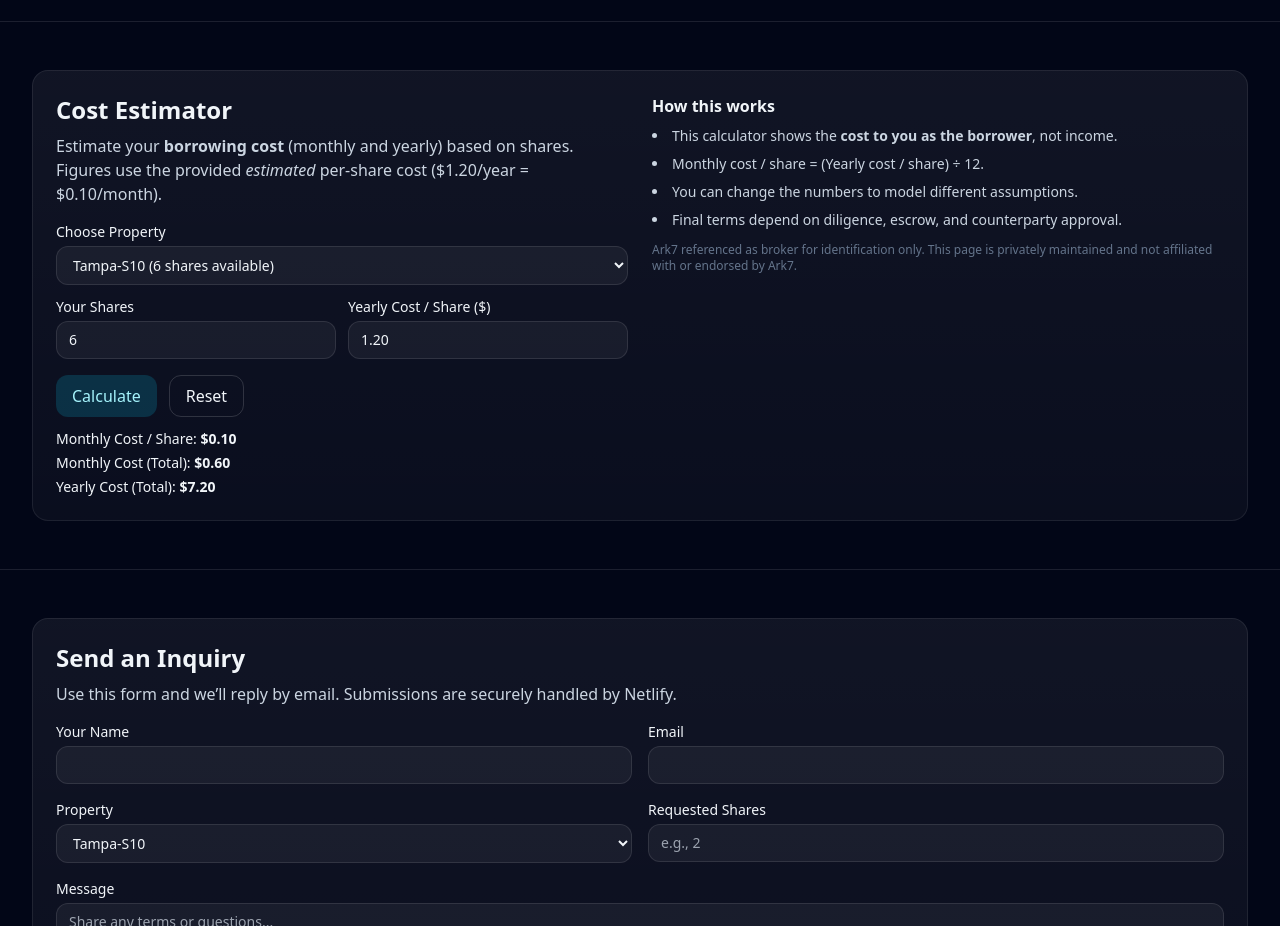
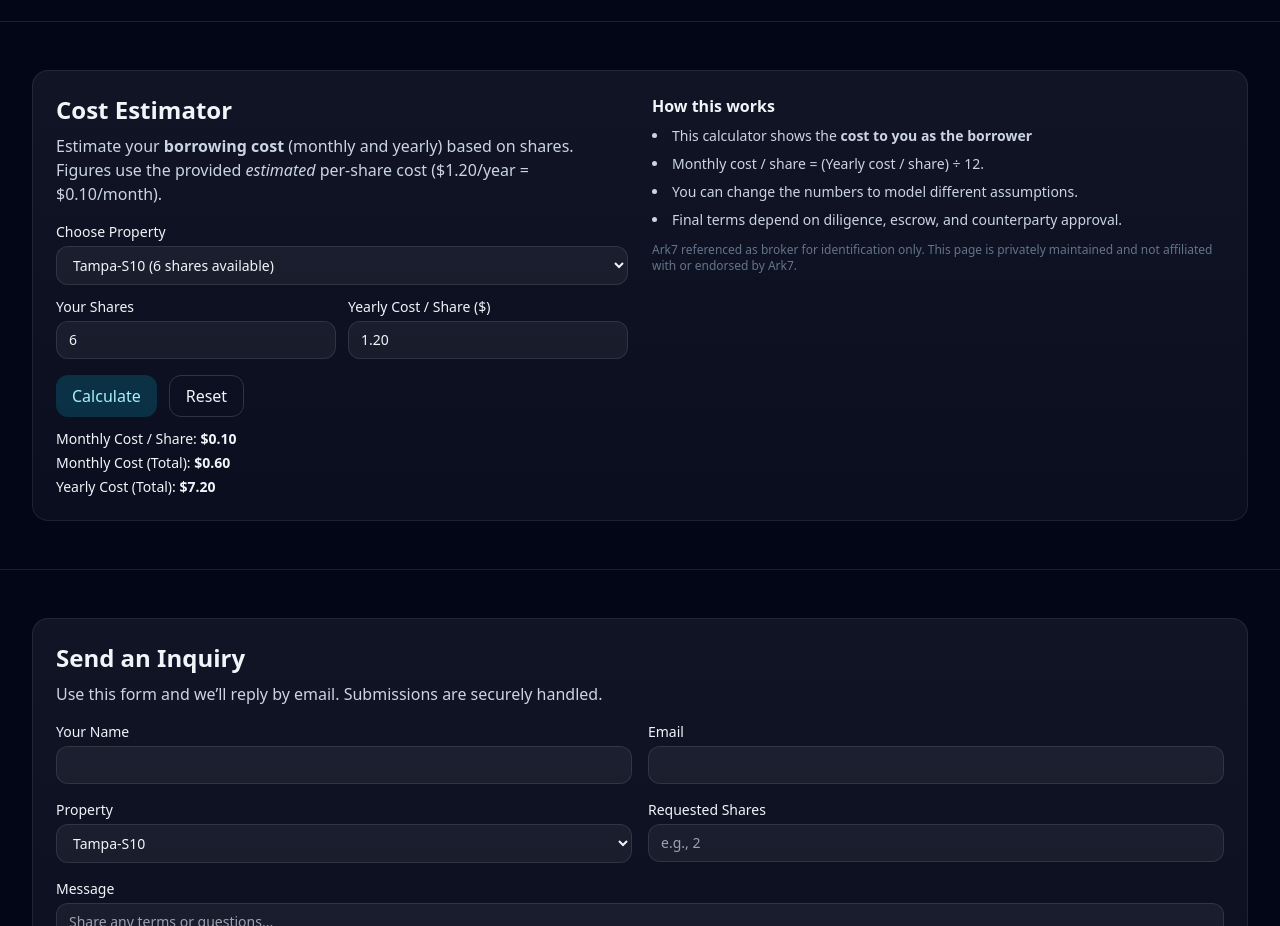
Before and after one commit to PVirgil/real-estate-equity-lending, a plain HTML site: page index.html in a window 1280 px wide. Shown: the part 1080-2006 px from the top of the page. Drawn offline with nearby package versions, Linux system fonts and the light colour scheme.

Commit message:
Update index.html

```diff
--- a/index.html
+++ b/index.html
@@ -216,7 +216,7 @@
         <div>
           <h4 class="font-semibold mb-2">How this works</h4>
           <ul class="text-slate-300 text-sm space-y-2 list-disc list-inside">
-            <li>This calculator shows the <strong>cost to you as the borrower</strong>, not income.</li>
+            <li>This calculator shows the <strong>cost to you as the borrower</strong></li>
             <li>Monthly cost / share = (Yearly cost / share) ÷ 12.</li>
             <li>You can change the numbers to model different assumptions.</li>
             <li>Final terms depend on diligence, escrow, and counterparty approval.</li>
@@ -232,7 +232,7 @@
     <div class="mx-auto max-w-7xl px-4 sm:px-6 lg:px-8 py-12">
       <div class="glass rounded-2xl ring-grad p-6">
         <h3 class="text-2xl font-bold mb-2">Send an Inquiry</h3>
-        <p class="text-slate-300 mb-4">Use this form and we’ll reply by email. Submissions are securely handled by Netlify.</p>
+        <p class="text-slate-300 mb-4">Use this form and we’ll reply by email. Submissions are securely handled.</p>
 
         <!-- Admin note (hidden from users):
              After you deploy on Netlify, enable email notifications to receive submissions at paytontvirgil@gmail.com:
```
